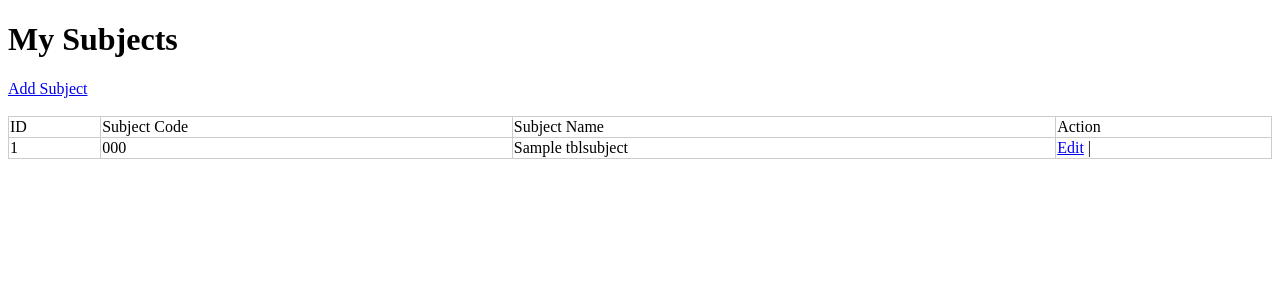
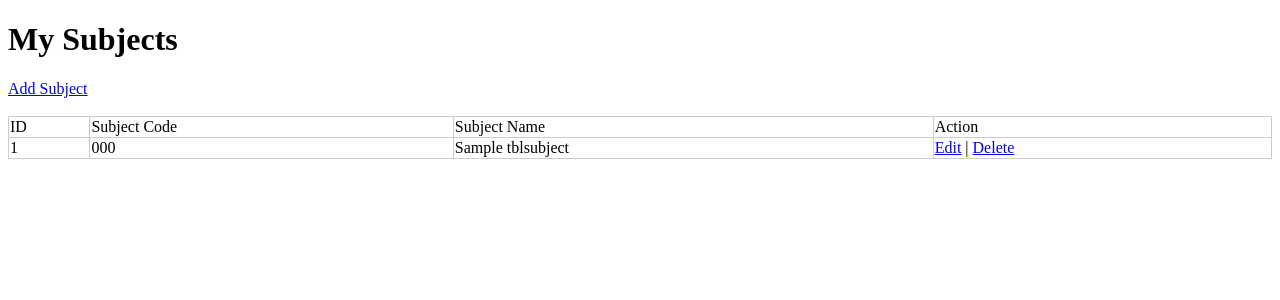
Before and after one commit to sodiumperoxideee/webdevproject, a PHP site: page / in a window 1280 px wide. Shown: the top 300 px of the page. Run offline with PHP 8.4, Linux system fonts and the light colour scheme; tables that the repository leaves empty hold one stand-in row (values such as "Sample post").

Commit message:
Enclose anchor tag edit index.php

```diff
--- a/index.php
+++ b/index.php
@@ -38,7 +38,7 @@
                 echo "<td>".$res['Subject_Name']."</td>";
                 echo "<td><a href=\"forms/editform.php?id=".$res['Subject_ID']."\">Edit</a> |
                         <a href=\"forms/delete.php?id=".$res['Subject_ID']."\"
-                        onclick=\"return confirm('Are you sure you want to delete?')\"Delete</a></td>";
+                        onclick=\"return confirm('Are you sure you want to delete?')\">Delete</a></td>";
                 echo "</tr>";
             }
         ?>
```
